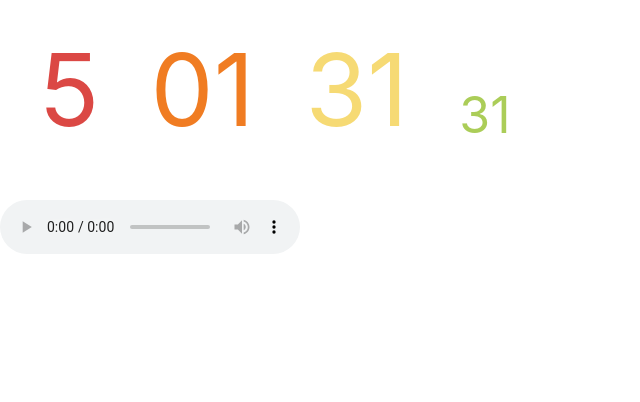
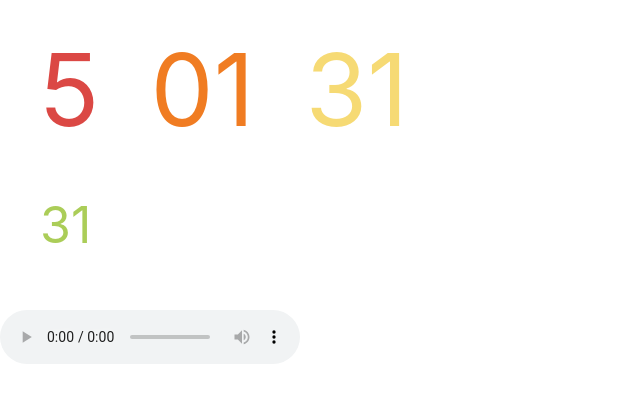
Before and after one commit to Marta7799/odliczanie-23.09.2023, a website: page index.html in a window 1280 px wide. Shown: the whole page, without its empty margins (0-640 px from the left). Drawn offline with nearby package versions, Linux system fonts and the light colour scheme.

Commit message:
changed width

```diff
--- a/css/common.css
+++ b/css/common.css
@@ -2,7 +2,7 @@
 
 body {
   font-family: "Titillium Web", cursive;
-  width: 800px;
+  max-width: 480px;
   margin: 0 auto;
   text-align: center;
   color: white;
```
